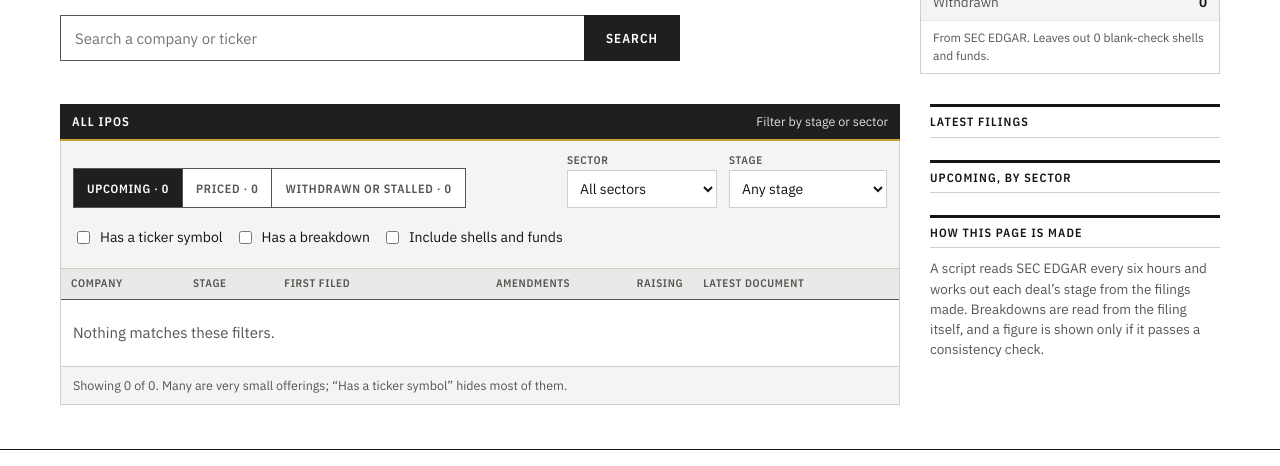
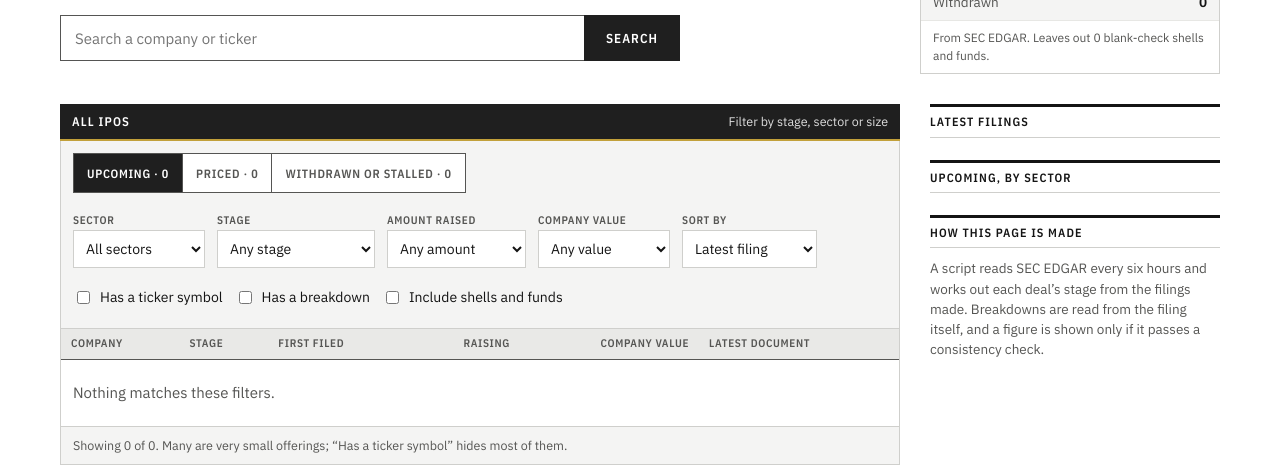
Before and after one commit to BluffCommit/ipoquery, a plain HTML site: page site/report.html in a window 1280 px wide. Shown: the part 371-837 px from the top of the page. Drawn offline with nearby package versions, Linux system fonts and the light colour scheme.

Commit message:
Homepage: filter and sort by amount raised and company value
Co-Authored-By: Claude Fable 5.2 <noreply@anthropic.com>
Claude-Session: https://claude.ai/code/session_01648FgdoKs4r9p9DBfFEiGQ

```diff
--- a/site/report.html
+++ b/site/report.html
@@ -117,7 +117,7 @@ button,input,select{font:inherit;color:inherit}
 .tabs button+button{border-left:1px solid var(--ink2)}
 .tabs button[aria-pressed="true"]{background:var(--band);color:var(--band-ink)}
 .filters label{display:grid;gap:3px;font:600 11px var(--cond);letter-spacing:.06em;text-transform:uppercase;color:var(--ink2)}
-.filters select{height:38px;min-width:150px;border:1px solid var(--line);background:var(--bg);padding:0 8px;font:14px var(--body);color:var(--ink);border-radius:0}
+.filters select{height:38px;min-width:132px;border:1px solid var(--line);background:var(--bg);padding:0 8px;font:14px var(--body);color:var(--ink);border-radius:0}
 .filters label.chk{display:flex;align-items:center;gap:7px;min-height:38px;font:14px var(--body);text-transform:none;letter-spacing:0;color:var(--ink)}
 .tbox{border:1px solid var(--line);border-top:0}
 .tbl{width:100%;min-width:640px;border-collapse:collapse;font-size:13.5px;font-variant-numeric:tabular-nums}
@@ -327,11 +327,17 @@ const units = b => b.offer.unit === 'ADS' ? 'depositary shares' : 'shares';
 const bestRound = b => (b.rounds || []).reduce((m, r) => Math.max(m, mid(b) / r.price), 0);
 
 /* ---------- home ---------- */
-const F = {tab:'upcoming', q:'', sector:'', stage:'', ticker:false, shells:false, bd:false, limit:40};
-const pool = () => ALL.filter(r => (F.shells || r.kind === 'company') && (!F.ticker || r.tickers.length) && (!F.bd || BD[r.cik]));
+const F = {tab:'upcoming', q:'', sector:'', stage:'', raise:'', value:'', sort:'', ticker:false, shells:false, bd:false, limit:40};
+const BANDS = {raise: [['Under $25M', 0, 25e6], ['$25M to $100M', 25e6, 100e6], ['$100M to $1B', 100e6, 1e9], ['Over $1B', 1e9, Infinity]],
+               value: [['Under $250M', 0, 250e6], ['$250M to $1B', 250e6, 1e9], ['$1B to $10B', 1e9, 10e9], ['Over $10B', 10e9, Infinity]]};
+const valueOf = r => BD[r.cik] ? calc(BD[r.cik], mid(BD[r.cik])).val : null;
+const inBand = (amount, kind) => { if (F[kind] === '') return true; const b = BANDS[kind][F[kind]]; return amount != null && amount > 0 && amount >= b[1] && amount < b[2]; };
+const pool = () => ALL.filter(r => (F.shells || r.kind === 'company') && (!F.ticker || r.tickers.length) && (!F.bd || BD[r.cik]) && inBand(raising(r), 'raise') && inBand(valueOf(r), 'value'));
 function rows(){ const q = F.q.trim().toLowerCase();
-  return pool().filter(r => bucket(r) === F.tab && (!F.sector || r.sector === F.sector) && (!F.stage || r.stage === F.stage)
-    && (!q || r.name.toLowerCase().includes(q) || r.tickers.some(t => t.toLowerCase().includes(q)))); }
+  const list = pool().filter(r => bucket(r) === F.tab && (!F.sector || r.sector === F.sector) && (!F.stage || r.stage === F.stage)
+    && (!q || r.name.toLowerCase().includes(q) || r.tickers.some(t => t.toLowerCase().includes(q))));
+  const size = F.sort === 'raise' ? raising : F.sort === 'value' ? r => valueOf(r) || 0 : null;
+  return size ? [...list].sort((a, b) => size(b) - size(a)) : list; }
 function search(q){ F.q = q; F.limit = 40; F.stage = '';
   if (q.trim() && !rows().length) { const hit = ['upcoming','priced','closed'].find(t => { F.tab = t; return rows().length; }); if (!hit) F.tab = 'upcoming'; } }
 function tableHTML(){
@@ -339,13 +345,14 @@ function tableHTML(){
   const co = r => `<td><div class="co"><a href="#ipo-${r.cik}">${esc(nice(r.name))}</a>${BD[r.cik] ? ' <span class="tag">Breakdown</span>' : ''}</div><small>${subline(r)}</small></td>`;
   const doc = r => `<td><a href="${esc(r.latest.url)}">${esc(r.latest.form)} ↗</a><small>${day(r.latest.date)}</small></td>`;
   const amt = r => `<td class="num">${BD[r.cik] ? money(raising(r)) : '<span class="muted">—</span>'}</td>`;
+  const val = r => `<td class="num">${valueOf(r) ? money(valueOf(r)) : '<span class="muted">—</span>'}</td>`;
   let head, body;
   if (F.tab === 'upcoming') {
-    head = '<th>Company</th><th>Stage</th><th>First filed</th><th class="num">Amendments</th><th class="num">Raising</th><th>Latest document</th>';
-    body = shown.map(r => `<tr>${co(r)}<td>${stageHTML(r)}</td><td>${day(r.first_filed)}${r.draft_date ? `<small>draft sent ${day(r.draft_date)}</small>` : ''}</td><td class="num">${r.amendments}</td>${amt(r)}${doc(r)}</tr>`).join('');
+    head = '<th>Company</th><th>Stage</th><th>First filed</th><th class="num">Raising</th><th class="num">Company value</th><th>Latest document</th>';
+    body = shown.map(r => `<tr>${co(r)}<td>${stageHTML(r)}</td><td>${day(r.first_filed)}${r.draft_date ? `<small>draft sent ${day(r.draft_date)}</small>` : ''}${r.amendments ? `<small>amended ${r.amendments === 1 ? 'once' : r.amendments + ' times'}</small>` : ''}</td>${amt(r)}${val(r)}${doc(r)}</tr>`).join('');
   } else if (F.tab === 'priced') {
-    head = '<th>Company</th><th>Final prospectus</th><th>Exchange</th><th class="num">Raised</th><th class="num">Filing to pricing</th><th>Latest document</th>';
-    body = shown.map(r => `<tr>${co(r)}<td>${day(r.priced_date)}</td><td>${esc(r.exchanges.join(', ')) || '<span class="muted">Not listed in EDGAR</span>'}</td>${amt(r)}<td class="num">${daysBetween(r.first_filed, r.priced_date)} days</td>${doc(r)}</tr>`).join('');
+    head = '<th>Company</th><th>Final prospectus</th><th class="num">Raised</th><th class="num">Company value</th><th class="num">Filing to pricing</th><th>Latest document</th>';
+    body = shown.map(r => `<tr>${co(r)}<td>${day(r.priced_date)}${r.direct ? '<small>direct listing</small>' : ''}</td>${amt(r)}${val(r)}<td class="num">${daysBetween(r.first_filed, r.priced_date)} days</td>${doc(r)}</tr>`).join('');
   } else {
     head = '<th>Company</th><th>What happened</th><th>First filed</th><th class="num">Amendments</th><th>Latest document</th>';
     body = shown.map(r => `<tr>${co(r)}<td>${stageHTML(r)}</td><td>${day(r.first_filed)}</td><td class="num">${r.amendments}</td>${doc(r)}</tr>`).join('');
@@ -360,9 +367,12 @@ function filtersHTML(){
   const tab = (k, l) => `<button type="button" data-tab="${k}" aria-pressed="${F.tab === k}">${l} · ${n(k)}</button>`;
   const opt = (v, l, cur) => `<option value="${esc(v)}"${v === cur ? ' selected' : ''}>${esc(l)}</option>`;
   const sectors = [...new Set(ALL.filter(r => r.kind === 'company').map(r => r.sector))].sort();
-  return `<div class="tabs" role="group" aria-label="Which IPOs">${tab('upcoming','Upcoming')}${tab('priced','Priced')}${tab('closed','Withdrawn or stalled')}</div>
+  return `<div class="tabs" role="group" aria-label="Which IPOs">${tab('upcoming','Upcoming')}${tab('priced','Priced')}${tab('closed','Withdrawn or stalled')}</div><span style="flex-basis:100%;height:0"></span>
     <label for="f-sector">Sector<select id="f-sector">${opt('','All sectors',F.sector)}${sectors.map(s => opt(s, s, F.sector)).join('')}</select></label>
     <label for="f-stage">Stage<select id="f-stage"${F.tab !== 'upcoming' ? ' disabled' : ''}>${opt('','Any stage',F.stage)}${opt('filed','Filed',F.stage)}${opt('amended','Amended',F.stage)}${opt('effective','Cleared by the SEC',F.stage)}</select></label>
+    <label for="f-raise">Amount raised<select id="f-raise"${F.tab === 'closed' ? ' disabled' : ''}>${opt('','Any amount',F.raise)}${BANDS.raise.map((b, i) => opt(String(i), b[0], F.raise)).join('')}</select></label>
+    <label for="f-value">Company value<select id="f-value"${F.tab === 'closed' ? ' disabled' : ''}>${opt('','Any value',F.value)}${BANDS.value.map((b, i) => opt(String(i), b[0], F.value)).join('')}</select></label>
+    <label for="f-sort">Sort by<select id="f-sort">${opt('','Latest filing',F.sort)}${opt('raise','Amount raised',F.sort)}${opt('value','Company value',F.sort)}</select></label>
     <label class="chk" for="f-ticker"><input id="f-ticker" type="checkbox"${F.ticker ? ' checked' : ''}> Has a ticker symbol</label>
     <label class="chk" for="f-bd"><input id="f-bd" type="checkbox"${F.bd ? ' checked' : ''}> Has a breakdown</label>
     <label class="chk" for="f-shells"><input id="f-shells" type="checkbox"${F.shells ? ' checked' : ''}> Include shells and funds</label>`;
@@ -370,9 +380,9 @@ function filtersHTML(){
 function refresh(){
   document.getElementById('filters').innerHTML = filtersHTML();
   document.getElementById('tbl').innerHTML = tableHTML();
-  document.querySelectorAll('[data-tab]').forEach(b => b.onclick = () => { F.tab = b.dataset.tab; F.limit = 40; if (F.tab !== 'upcoming') F.stage = ''; refresh(); });
+  document.querySelectorAll('[data-tab]').forEach(b => b.onclick = () => { F.tab = b.dataset.tab; F.limit = 40; if (F.tab !== 'upcoming') F.stage = ''; if (F.tab === 'closed') F.raise = F.value = ''; refresh(); });
   const on = (id, k, chk) => { const el = document.getElementById(id); if (el) el.onchange = e => { F[k] = chk ? e.target.checked : e.target.value; F.limit = 40; refresh(); }; };
-  on('f-sector','sector'); on('f-stage','stage'); on('f-ticker','ticker',true); on('f-bd','bd',true); on('f-shells','shells',true);
+  on('f-sector','sector'); on('f-stage','stage'); on('f-raise','raise'); on('f-value','value'); on('f-sort','sort'); on('f-ticker','ticker',true); on('f-bd','bd',true); on('f-shells','shells',true);
   const m = document.getElementById('more'); if (m) m.onclick = () => { F.limit += 40; refresh(); };
 }
 function featCard(r, solo){ const b = BD[r.cik], m = calc(b, mid(b)), o = b.offer, ahead = o.expected_pricing && o.expected_pricing >= today();
@@ -417,7 +427,7 @@ function home(){
     ${feats.length ? `<section><div class="bar"><h2>Breakdowns</h2><span>The largest upcoming deals with a price range</span></div><div class="hair feat">${feats.map(r => featCard(r, feats.length === 1)).join('')}</div></section>` : ''}
     <div class="cols">
       <div class="main">
-        <section><div class="bar" id="all-ipos"><h2>All IPOs</h2><span>Filter by stage or sector</span></div>
+        <section><div class="bar" id="all-ipos"><h2>All IPOs</h2><span>Filter by stage, sector or size</span></div>
           <div class="filters" id="filters"></div><div class="tbox" id="tbl"></div></section>
       </div>
       <aside class="rail">
```
